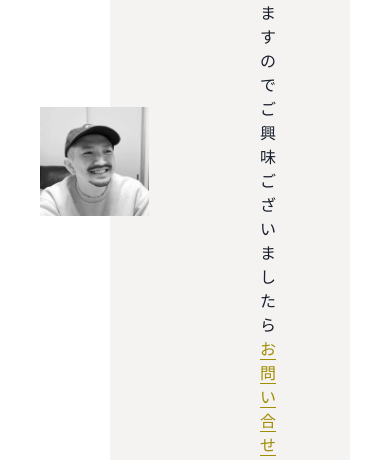
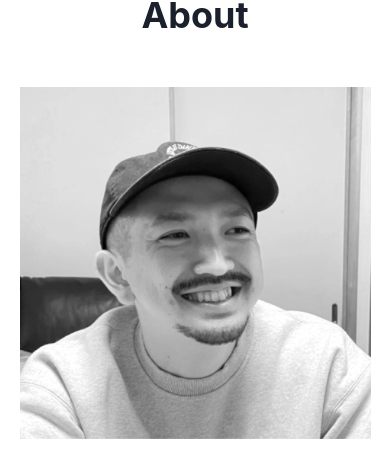
Before and after one commit to Mackie-S/portfolio, a Next.js app: page / in a window 390 px wide. Shown: the part 870-1330 px from the top of the page. Built offline with nearby package versions, Linux system fonts and the light colour scheme.

Commit message:
feat: implement responsive

```diff
--- a/src/components/About.tsx
+++ b/src/components/About.tsx
@@ -15,31 +15,32 @@ export const About = () => {
     />
   );
   return (
-    <Box p={10}>
+    <Box p={["5%", "5%", 10]}>
       <Heading as="h2" size="2xl" id="about" textAlign="center" mb="50px">
         About
       </Heading>
-      <Box margin="auto" maxW="1200px" height="530px" position="relative">
+      <Box margin="auto" maxW="935px" height={["unset", "unset", "530px"]} position="relative" display={["flex","flex","block"]} flexDirection="column" alignItems="center" gap={8}>
         <ChakraImage
           src="/images/About_img.webp"
           alt="著者の顔写真"
           display="inline-block"
-          position="absolute"
+          position={["unset", "unset", "absolute"]}
           left="0"
           top="0"
-          w="35%"
+          w={["100%", "100%", "35%"]}
+          maxW={["500px","500px","unset"]}
           objectFit="cover"
           zIndex="1"
-          mr="50%"
+          mr={["unset", "unset", "50%"]}
         />
         <Box
           bgColor="brand.lgray"
-          padding="60px 90px 60px 150px"
-          position="absolute"
+          padding={["5%", "10%", "60px 90px 60px 150px"]}
+          position={["unset", "unset", "absolute"]}
           bottom="0"
           right="0"
-          maxW="870px"
-          w="75%"
+          maxW="700px"
+          w={["100%", "100%", "75%"]}
         >
           <Text>
             こんにちは、DaDa Labの
@@ -54,7 +55,8 @@ export const About = () => {
             <br />
             Web制作、開発の学習及び実績のアウトプットとして本サイトを作成しました。
             <br />
-            現在はフロントエンド技術に注力しておりまして、Reactを利用したサービス開発、Jamstack Architectureでの開発を行っております。
+            現在はフロントエンド技術に注力しておりまして、Reactを利用したサービス開発、Jamstack
+            Architectureでの開発を行っております。
             <br />
             詳しくは
             <Link href="/skills">
```
